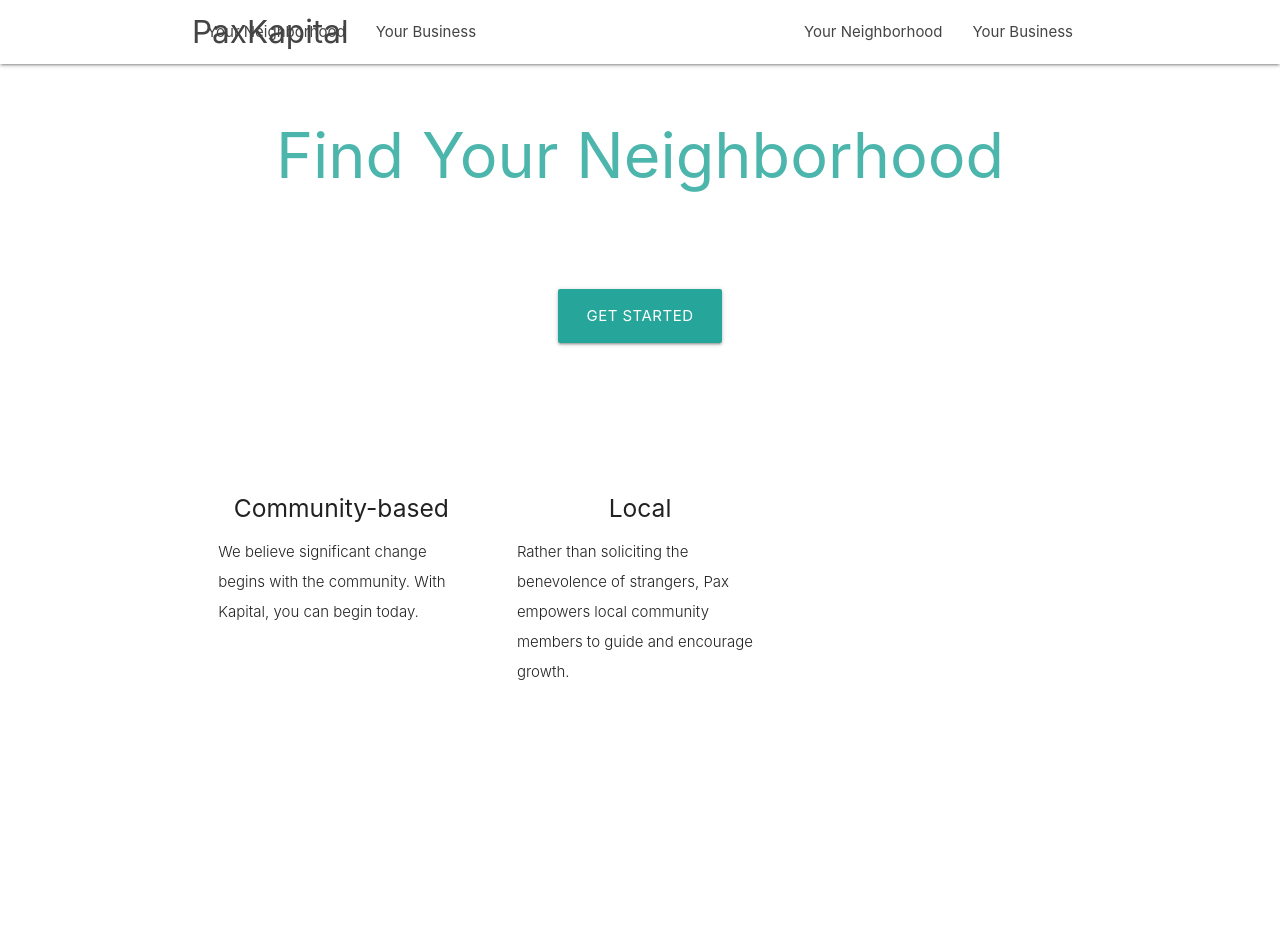
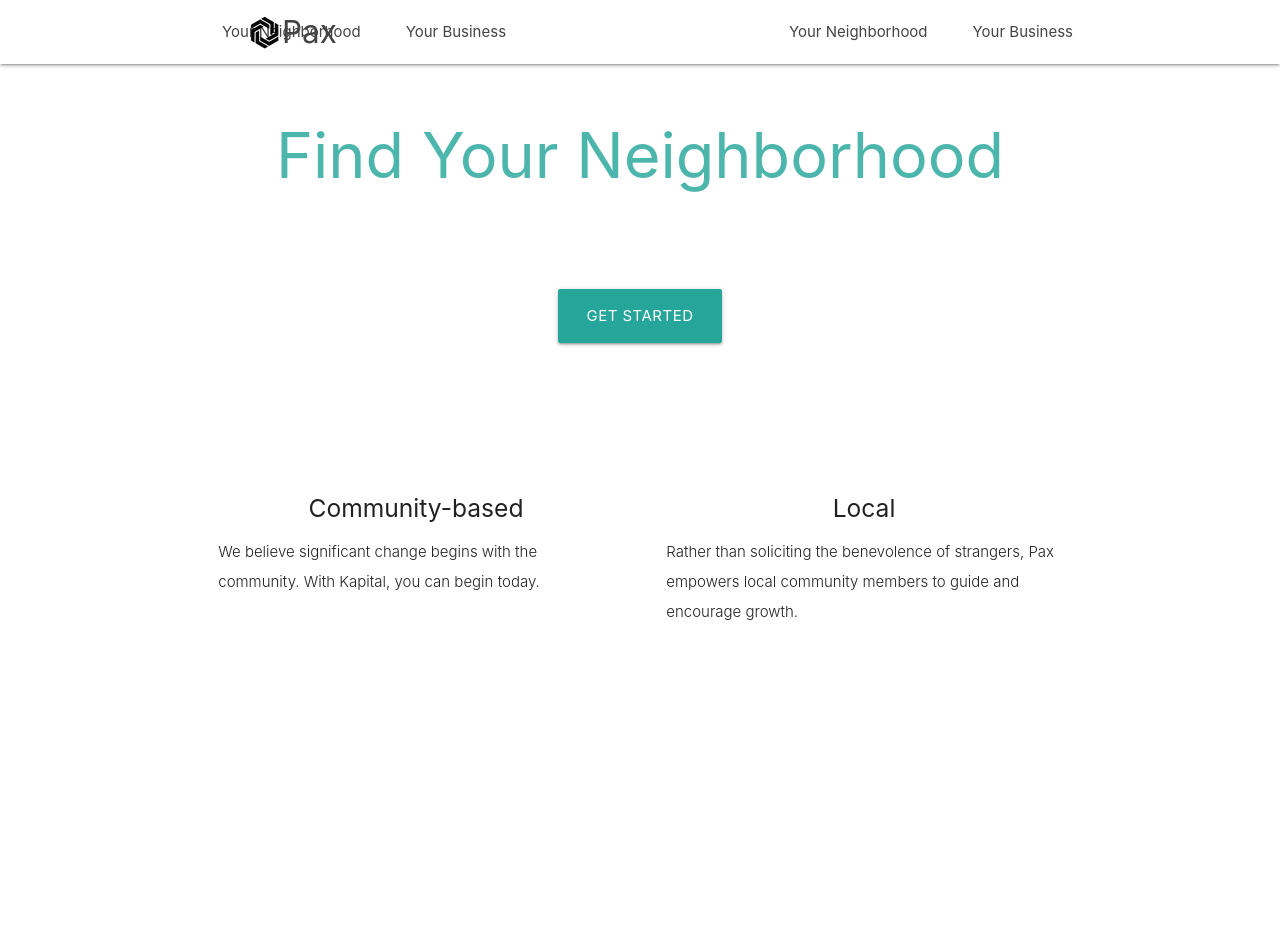
Before and after one commit to allthesignals/paxkap, a Rails app: page / in a window 1280 px wide. Shown: the top 942 px of the page. Run offline with Rails 7, Linux system fonts and the light colour scheme; style sheets or scripts are compiled from the project's sources; some libraries are stand-ins or nearby versions.

Commit message:
Updated temporary logo, some style revisions.

```diff
--- a/app/assets/stylesheets/application.scss
+++ b/app/assets/stylesheets/application.scss
@@ -22,6 +22,13 @@
  *
  * Made By MaterializeCSS.com
  */
+
+#logo-container {
+	background-image: url('/pax_logo.png');
+	background-repeat: no-repeat;
+	background-position: center;
+	padding-left: 90px;
+}
 
 nav ul a,
 nav .brand-logo {
--- a/app/views/application/index.html.erb
+++ b/app/views/application/index.html.erb
@@ -2,14 +2,14 @@
   <div class="navbar-fixed">
     <nav class="white" role="navigation">
       <div class="nav-wrapper container">
-        <a id="logo-container" href="#" class="brand-logo">PaxKapital</a>
+        <a id="logo-container" href="#" class="brand-logo"> Pax</a>
         <ul class="right hide-on-med-and-down">
-          <li><a href="#">Your Neighborhood</a></li>
-          <li><a href="#">Your Business</a></li>
+          <li><a href="#"><i class="mdi-social-location-city left"></i>Your Neighborhood</a></li>
+          <li><a href="#"><i class="mdi-social-domain left"></i>Your Business</a></li>
         </ul>
         <ul id="nav-mobile" class="side-nav">
-          <li><a href="#">Your Neighborhood</a></li>
-          <li><a href="#">Your Business</a></li>
+          <li><a href="#"><i class="mdi-social-location-city left"></i>Your Neighborhood</a></li>
+          <li><a href="#"><i class="mdi-social-domain left"></i>Your Business</a></li>
         </ul>
         <a href="#" data-activates="nav-mobile" class="button-collapse"><i class="mdi-navigation-menu"></i></a>
       </div>
@@ -39,7 +39,7 @@
 
       <!--   Icon Section   -->
       <div class="row">
-        <div class="col s12 m4">
+        <div class="col s12 m6">
           <div class="icon-block">
             <h2 class="center brown-text"><i class="mdi-image-flash-on"></i></h2>
             <h5 class="center">Community-based</h5>
@@ -48,7 +48,7 @@
           </div>
         </div>
 
-        <div class="col s12 m4">
+        <div class="col s12 m6">
           <div class="icon-block">
             <h2 class="center brown-text"><i class="mdi-social-group"></i></h2>
             <h5 class="center">Local</h5>
```
Also changed, not shown: public/pax_logo.png (added), 2 other files.
